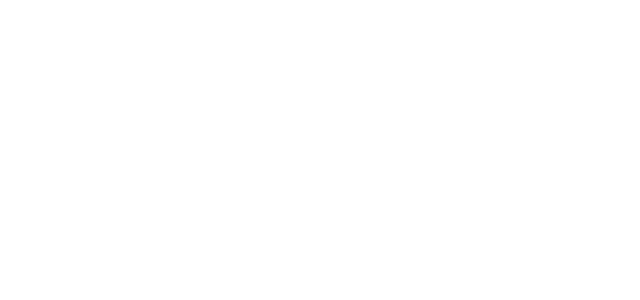
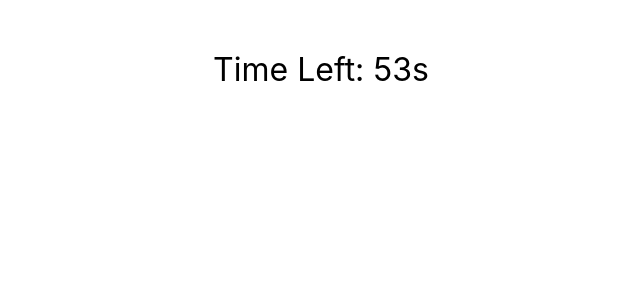
Before and after one commit to M-Saleh-N/countdown_timer, a React (Create React App) app: page / in a window 1280 px wide. Shown: the top 300 px of the page, without its empty margins (319-959 px from the left). Built offline with nearby package versions, Linux system fonts and the light colour scheme.

Commit message:
added content

```diff
--- a/src/components/timer.js
+++ b/src/components/timer.js
@@ -13,7 +13,11 @@
     return () => clearInterval(interval);
   }, [seconds]);
 
-
+  return (
+    <div style={{ fontSize: "2rem", textAlign: "center", marginTop: "50px" }}>
+      Time Left: {seconds}s
+    </div>
+  );
 }
 
 export default Timer;
```
